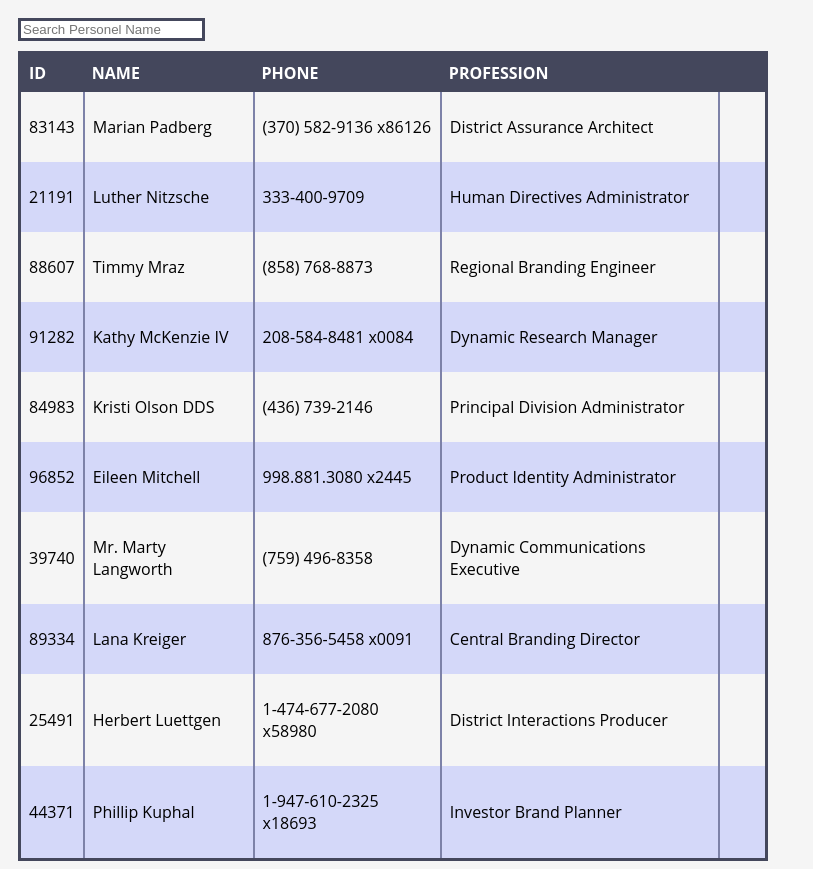
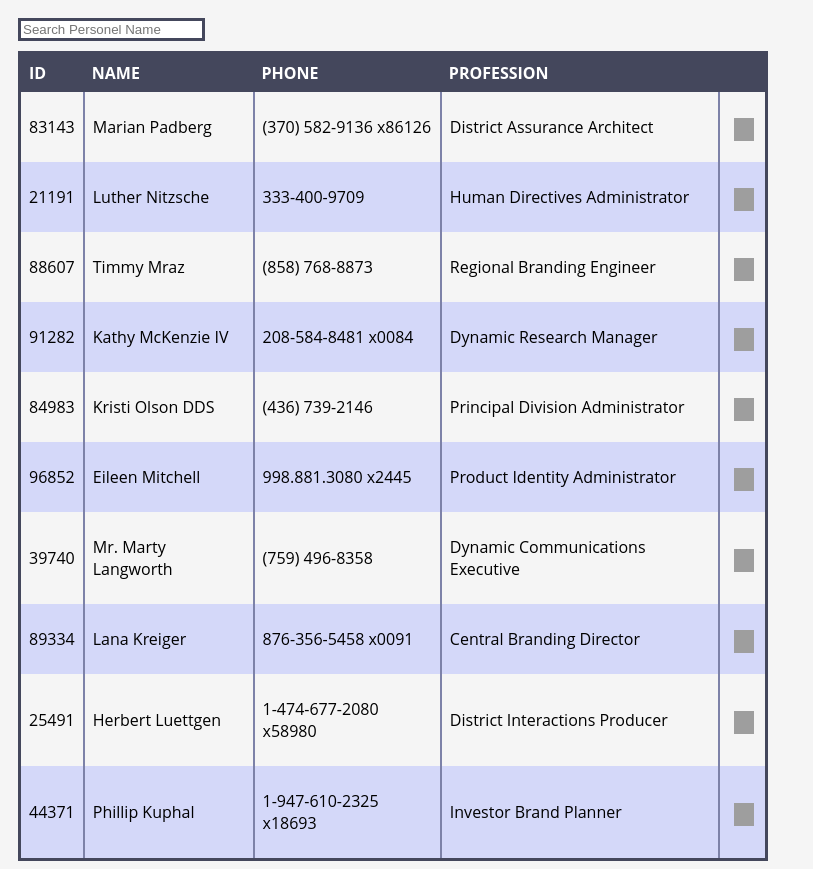
Before and after one commit to brkysever/CustomerTable, a Vue app: page / in a window 1280 px wide. Shown: the whole page, without its empty margins (0-813 px from the left). Built offline with nearby package versions, Linux system fonts and the light colour scheme; grey boxes are pictures that could not be loaded.

Commit message:
Delete button added

```diff
--- a/src/components/PersonelTable.vue
+++ b/src/components/PersonelTable.vue
@@ -34,8 +34,17 @@
               :phone="row[col.key]"
               @phone-changed="changePhone($event, index)"
             />
-
             <p v-else>{{ row[col.key] }}</p>
+            <a
+              v-if="col.key === 'delete'"
+              :="row[col.key]"
+              @click="deleteRows(index)"
+            >
+              <img
+                class="trashBox"
+                src="https://image.flaticon.com/icons/png/512/1214/1214428.png"
+              />
+            </a>
           </td>
         </tr>
       </tbody>
@@ -45,7 +54,9 @@
 
 <script>
 import PhoneEditable from "./PhoneEditable.vue";
+
 import faker from "faker";
+
 function createPersonel() {
   return {
     id: faker.datatype.number(),
@@ -129,6 +140,9 @@
         return 0;
       });
     },
+    deleteRows(index) {
+      this.rows.splice(index, 1);
+    },
   },
   computed: {
     filteredRows: function () {
@@ -141,6 +155,13 @@
 </script>
 
 <style>
+.trashBox {
+  width: 20px;
+  height: 23px;
+  padding-left: 6px;
+  padding-bottom: 7px;
+  cursor: pointer;
+}
 .personelSearch {
   border: 3px solid #44475c;
   margin: 10px 10px 0 10px;
```
